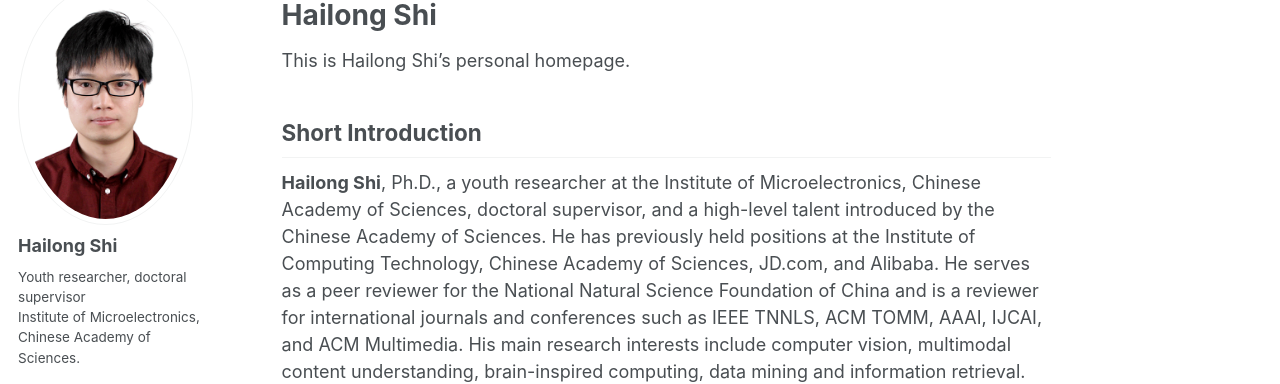
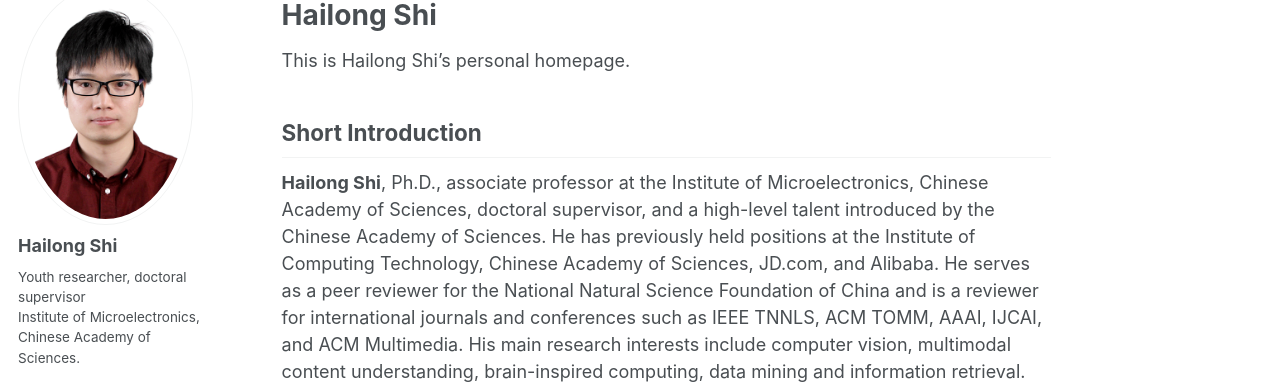
Before and after one commit to shihailong2023/shihailong2023.github.io, a Jekyll site: the page built from _pages/about.md, in a window 1280 px wide and 900 px high. Shown: the part 133-517 px from the top of the window. Built offline with Jekyll 4.4.1, drawn with Linux system fonts in a browser that asks for light colours; some of the changed text lies outside the part shown.

Commit message:
Update about.md

```diff
--- a/_pages/about.md
+++ b/_pages/about.md
@@ -12,7 +12,7 @@ redirect_from:
 This is Hailong Shi’s personal homepage.
 
 ## Short Introduction
-**Hailong Shi**, Ph.D., a youth researcher at the Institute of Microelectronics, Chinese Academy of Sciences, doctoral supervisor, and a high-level talent introduced by the Chinese Academy of Sciences. He has previously held positions at the Institute of Computing Technology, Chinese Academy of Sciences, JD.com, and Alibaba. He serves as a peer reviewer for the National Natural Science Foundation of China and is a reviewer for international journals and conferences such as IEEE TNNLS, ACM TOMM, AAAI, IJCAI, and ACM Multimedia. His main research interests include computer vision, multimodal content understanding, brain-inspired computing, data mining and information retrieval. He has published over 30 papers in important journals and conferences such as IEEE-TNNLS，IEEE-TIP, IEEE-TCSVT, ACM-TIST, IJCAI, ECCV and ICDM, and has applied for more than 20 invention patents. He has led or served as the technical leader for several projects funded by the National Natural Science Foundation of China, Science and Technology Innovation (STI) 2030—Major Projects, the Chinese Academy of Sciences' pioneering projects, and the State Grid's technology projects.
+**Hailong Shi**, Ph.D., associate professor at the Institute of Microelectronics, Chinese Academy of Sciences, doctoral supervisor, and a high-level talent introduced by the Chinese Academy of Sciences. He has previously held positions at the Institute of Computing Technology, Chinese Academy of Sciences, JD.com, and Alibaba. He serves as a peer reviewer for the National Natural Science Foundation of China and is a reviewer for international journals and conferences such as IEEE TNNLS, ACM TOMM, AAAI, IJCAI, and ACM Multimedia. His main research interests include computer vision, multimodal content understanding, brain-inspired computing, data mining and information retrieval. He has published over 30 papers in important journals and conferences such as IEEE-TNNLS，IEEE-TIP, IEEE-TCSVT, ACM-TIST, IJCAI, ECCV and ICDM, and has applied for more than 20 invention patents. He has led or served as the technical leader for several projects funded by the National Natural Science Foundation of China, Science and Technology Innovation (STI) 2030—Major Projects, the Chinese Academy of Sciences' pioneering projects, and the State Grid's technology projects.
 
 
 ## Professional Experience
```
Also changed, not shown: other parts of _pages/about.md (+1 -2 lines).
